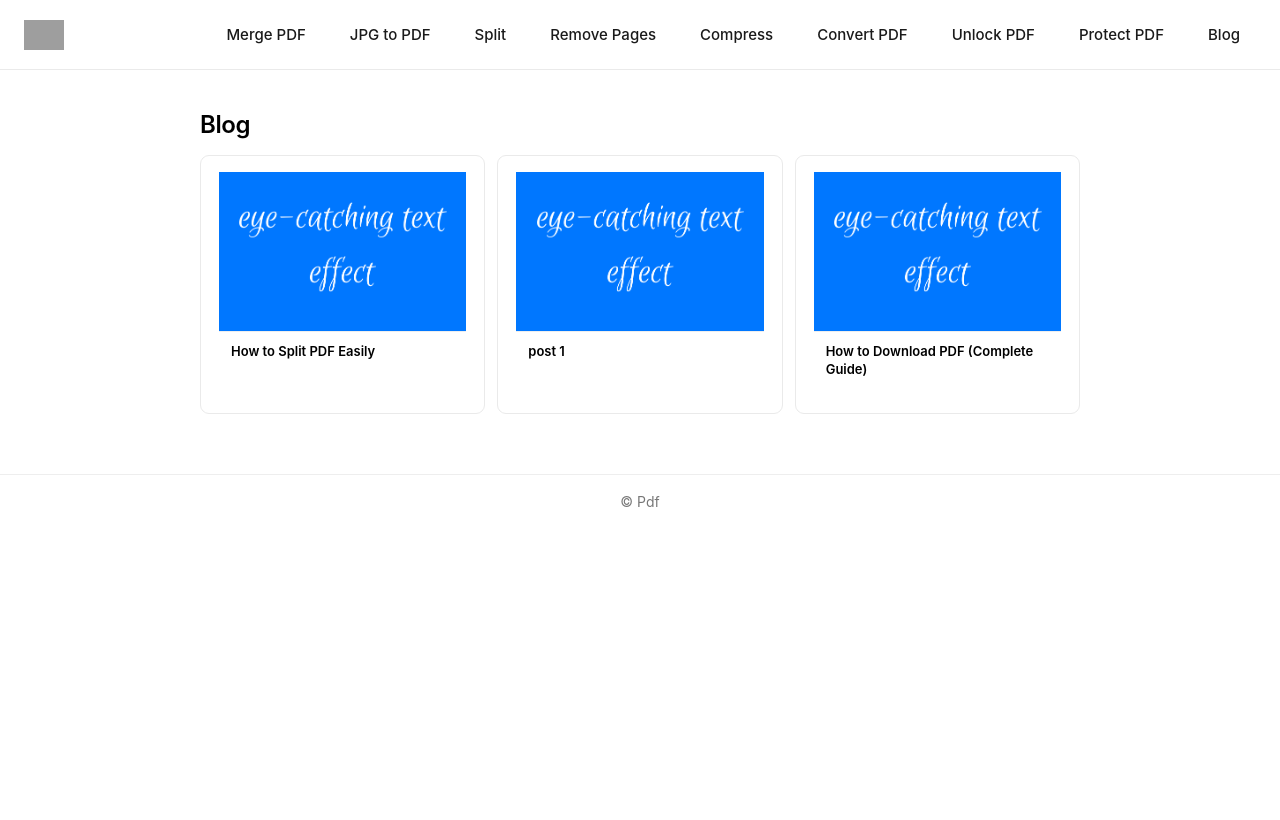
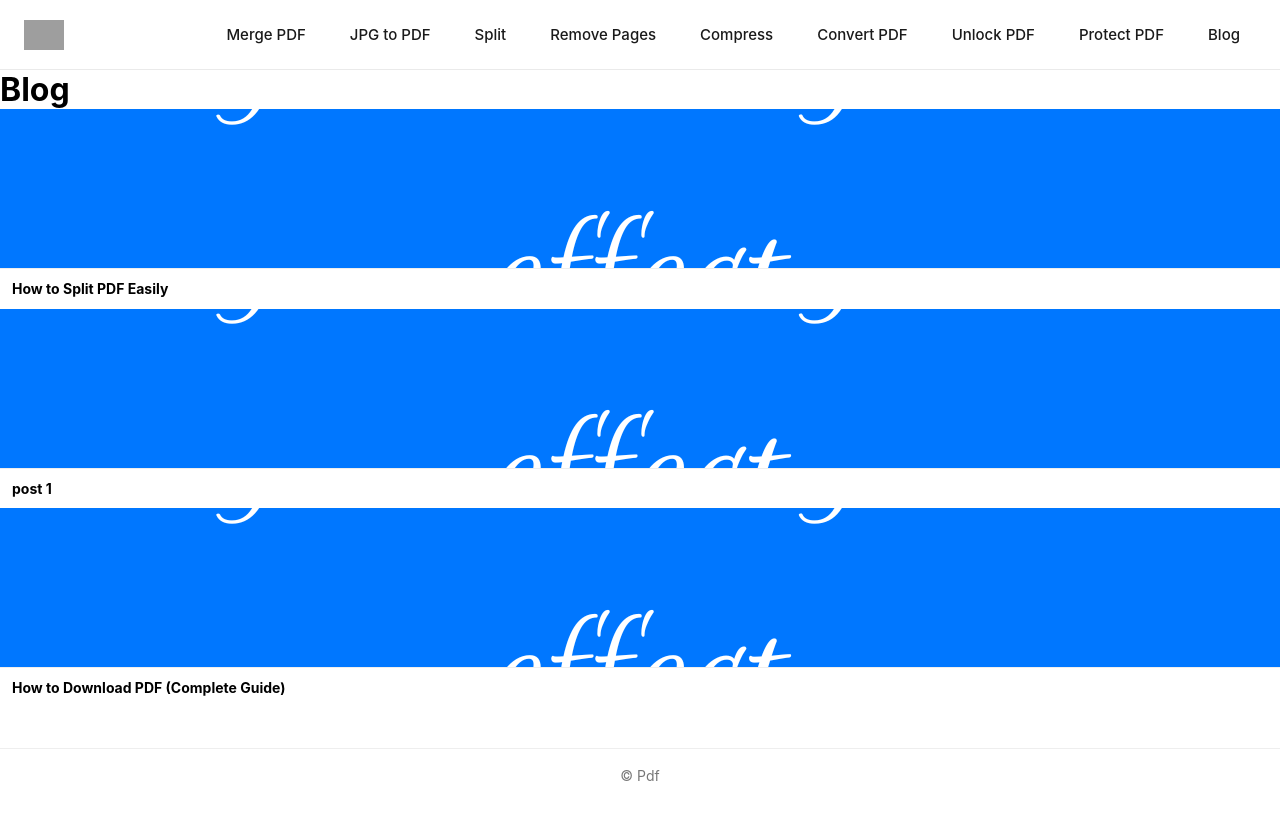
Before and after one commit to rforrupesh/pdf, a Jekyll site: the page built from blog/index.html, in a window 1280 px wide. Shown: the top 820 px of the page. Built offline with Jekyll 4.4.1, drawn with Linux system fonts in a browser that asks for light colours; grey boxes are pictures that could not be loaded.

Commit message:
Update head.html

```diff
--- a/_includes/head.html
+++ b/_includes/head.html
@@ -32,7 +32,6 @@
 
   <!-- CSS -->
   <link rel="stylesheet" href="{{ site.baseurl }}/assets/css/style.css">
-  <link rel="stylesheet" href="{{ site.baseurl }}/assets/css/toolblog.css">
 
   <!-- Font -->
   <link href="https://fonts.googleapis.com/css2?family=Inter:wght@400;500;600&display=swap" rel="stylesheet">
```
